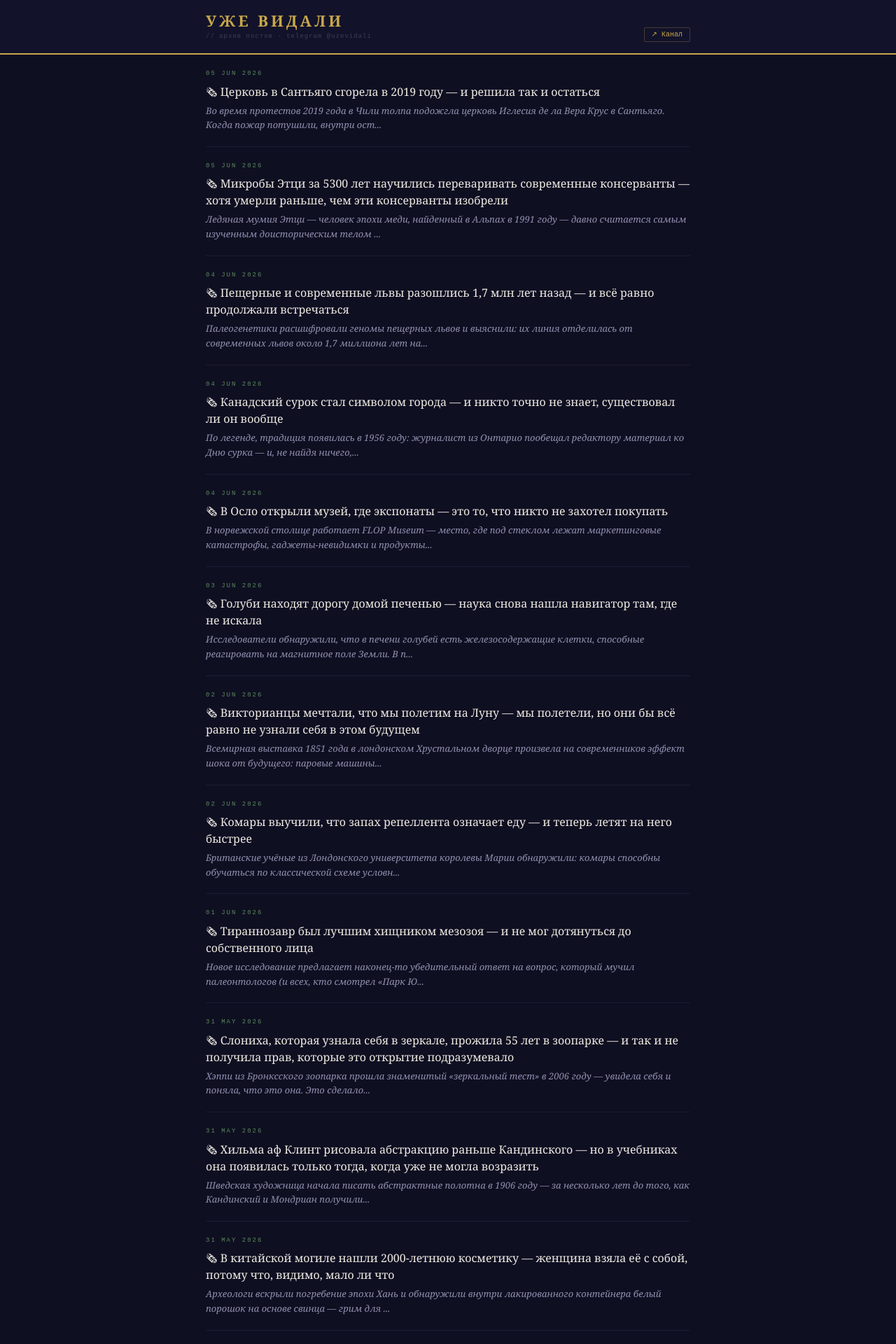
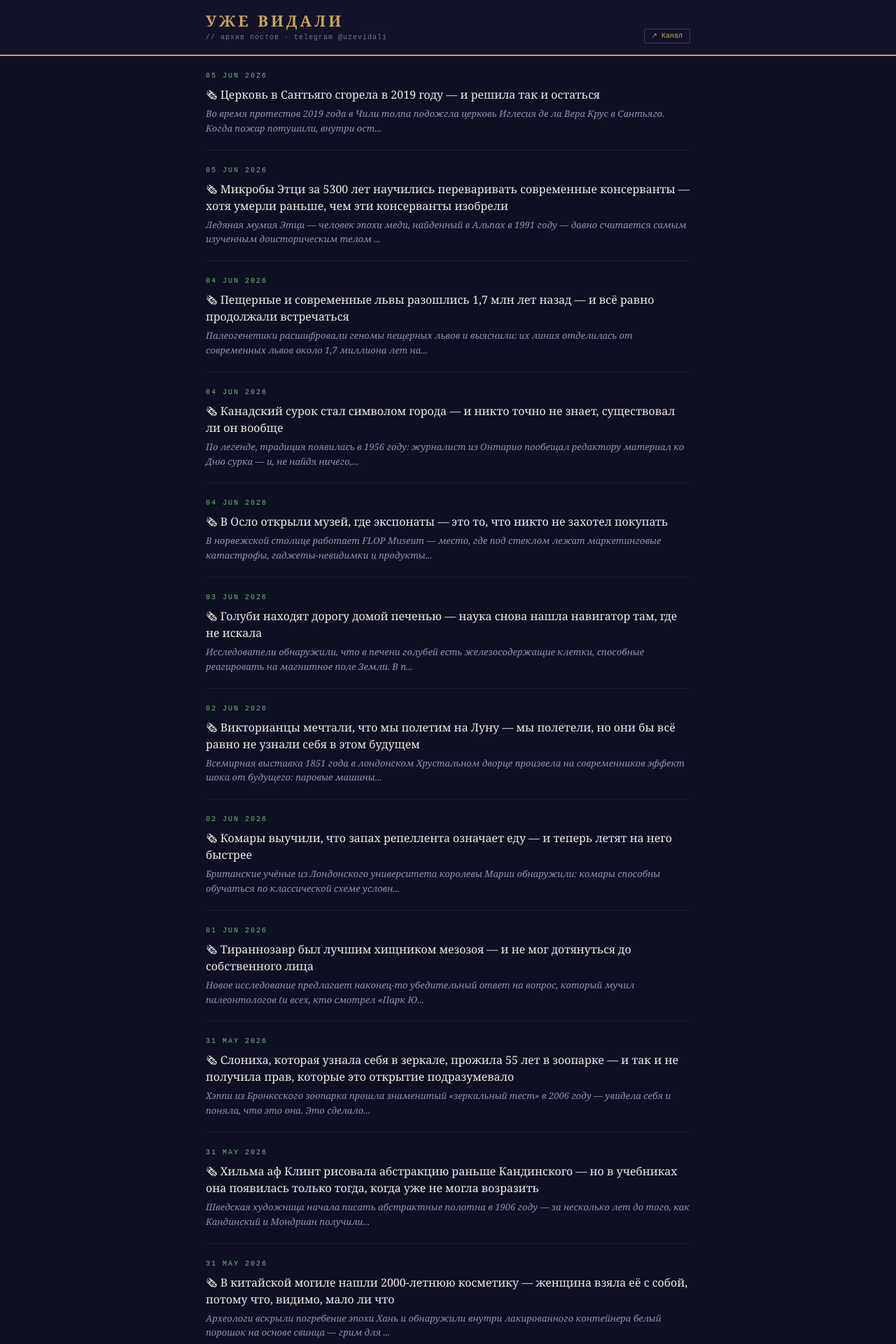
Before and after one commit to sanmaal1985/uzevidali-web, a Jekyll site: the page built from index.html, in a window 1280 px wide. Shown: the top 1920 px of the page at 70% size. Built offline with Jekyll 4.4.1, drawn with Linux system fonts in a browser that asks for light colours; the list of posts is cut into pages by our own code.

Commit message:
style(theme): improve readability of dates, pagination, and tagline
- increase date font-size 9px → 10px, margin-bottom 5px → 6px
- increase pagination font-size to 12px for both button and info text
- brighten date color #5a8a5a → #72b872
- make tagline visible #3e3e58 → #7272a8
- simplify disabled pagination button: remove opacity, use flat color #484868

Co-Authored-By: Claude Sonnet 4.6 <noreply@anthropic.com>

```diff
--- a/_sass/uzevidali.scss
+++ b/_sass/uzevidali.scss
@@ -9,7 +9,7 @@ $gold:     #c9a84c;
 $text:     #e4dfd6;
 $text-2:   #c8c3b4;
 $text-3:   #9090b0;
-$date-clr: #5a8a5a;
+$date-clr: #72b872;
 $max-w:    740px;
 $serif:    Georgia, 'Times New Roman', serif;
 $mono:     'Courier New', Courier, monospace;
@@ -77,8 +77,8 @@ img { max-width: 100%; height: auto; display: block; }
 
 .site-tagline {
   font-family: $mono;
-  font-size: 9px;
-  color: #3e3e58;
+  font-size: 10px;
+  color: #7272a8;
   margin-top: 5px;
   letter-spacing: 1px;
 }
@@ -128,11 +128,11 @@ main { flex: 1; }
 
 .post-item__date {
   font-family: $mono;
-  font-size: 9px;
+  font-size: 10px;
   color: $date-clr;
   letter-spacing: 2px;
   text-transform: uppercase;
-  margin-bottom: 5px;
+  margin-bottom: 6px;
 }
 
 .post-item__title {
@@ -170,12 +170,11 @@ main { flex: 1; }
 
 .pag-btn {
   font-family: $mono;
-  font-size: 11px;
+  font-size: 12px;
   color: $gold;
 
   &.disabled {
-    color: $text-3;
-    opacity: 0.3;
+    color: #484868;
     pointer-events: none;
     cursor: default;
   }
@@ -185,7 +184,7 @@ main { flex: 1; }
 
 .pag-info {
   font-family: $mono;
-  font-size: 9px;
+  font-size: 12px;
   color: $text-3;
   letter-spacing: 1px;
 }
```
